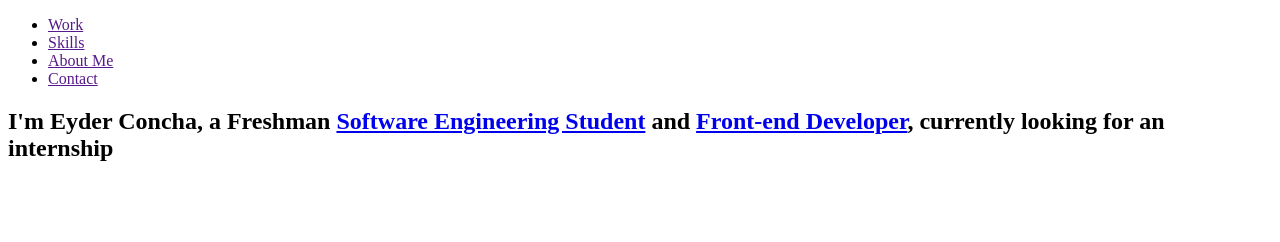
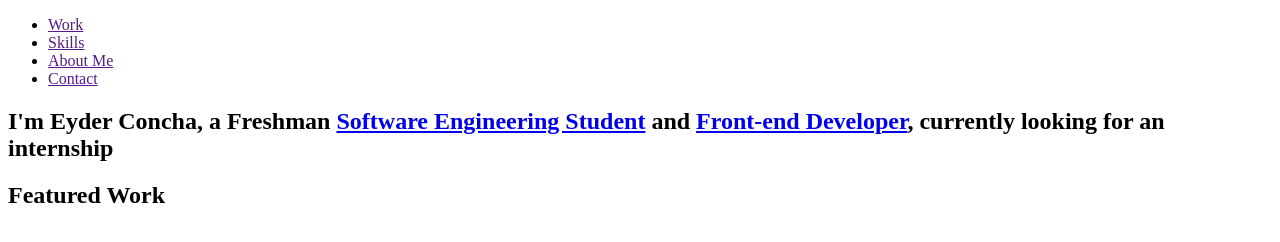
Before and after one commit to EyderACM/Portfolio-site, a website: page content/index.html in a window 1280 px wide. Drawn offline with Linux system fonts and the light colour scheme.

Commit message:
add work section

```diff
--- a/content/index.html
+++ b/content/index.html
@@ -28,6 +28,14 @@
         </div>
       </div>
     </section>
+
+    <section class="work">
+      <div class="container">
+        <h2 class="secondary-header">Featured Work</h2>
+      </div>
+      <div id="work" class="container-work"></div>
+    </section>
+
   </div>
 </body>
 </html>
```
